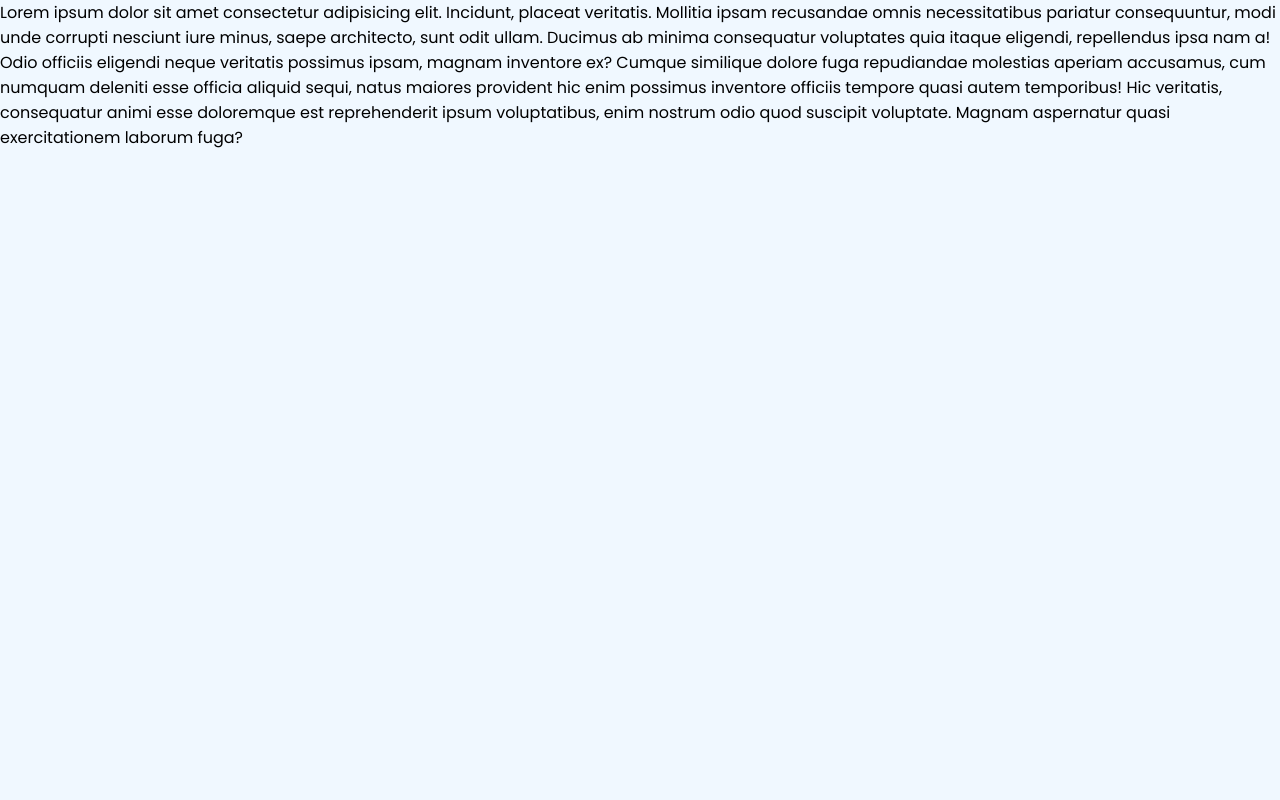
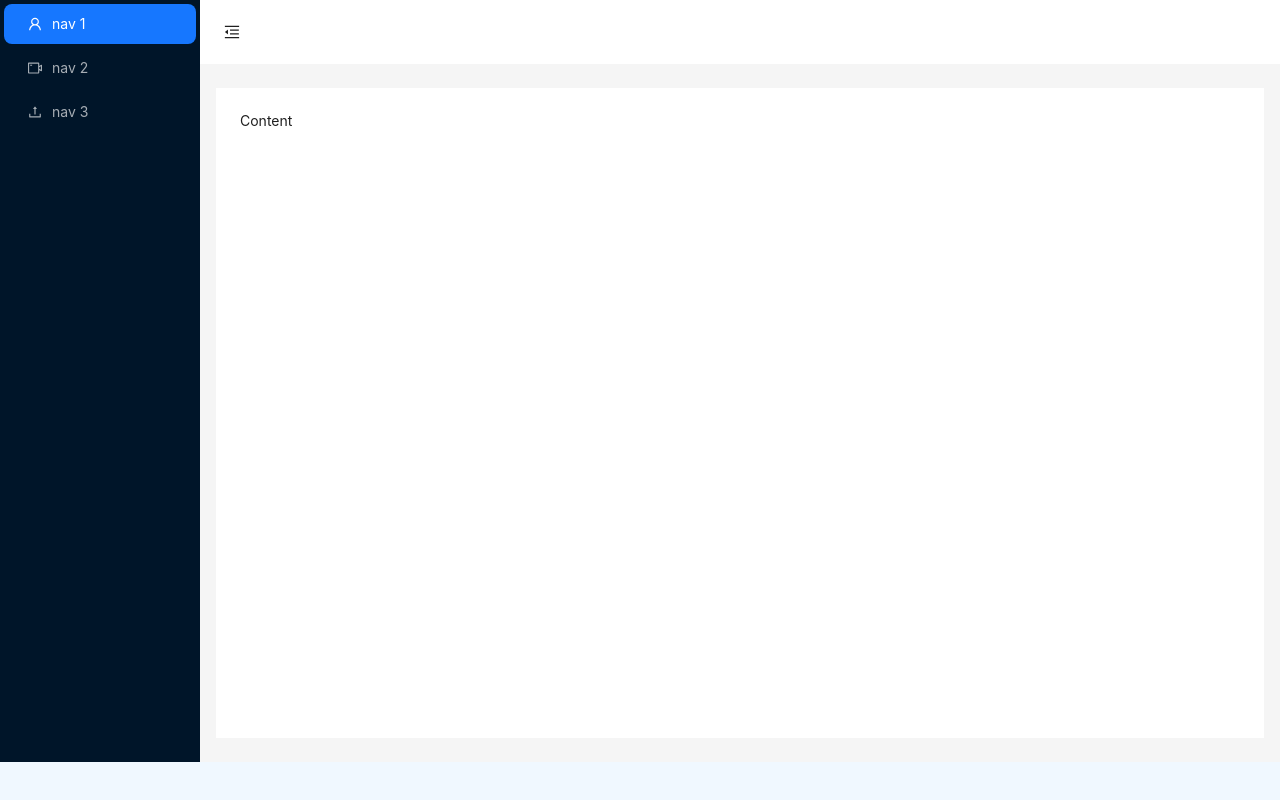
Before and after one commit to Rahmarulloh/brees, a React (Create React App) app: page / in a window 1280 px wide. Built offline with nearby package versions, Linux system fonts and the light colour scheme.

Commit message:
layout added

```diff
--- a/package.json
+++ b/package.json
@@ -3,6 +3,7 @@
   "version": "0.1.0",
   "private": true,
   "dependencies": {
+    "@ant-design/icons": "^5.2.6",
     "@testing-library/jest-dom": "^5.17.0",
     "@testing-library/react": "^13.4.0",
     "@testing-library/user-event": "^13.5.0",
@@ -10,6 +11,7 @@
     "@types/node": "^16.18.58",
     "@types/react": "^18.2.28",
     "@types/react-dom": "^18.2.13",
+    "antd": "^5.10.0",
     "react": "^18.2.0",
     "react-dom": "^18.2.0",
     "react-scripts": "5.0.1",
--- a/src/App.tsx
+++ b/src/App.tsx
@@ -1,23 +1,11 @@
 import React from "react";
 import "./App.css";
+import LayoutComponent from "./components/Layout";
 
 function App() {
   return (
     <div className="App">
-      <p>
-        Lorem ipsum dolor sit amet consectetur adipisicing elit. Incidunt,
-        placeat veritatis. Mollitia ipsam recusandae omnis necessitatibus
-        pariatur consequuntur, modi unde corrupti nesciunt iure minus, saepe
-        architecto, sunt odit ullam. Ducimus ab minima consequatur voluptates
-        quia itaque eligendi, repellendus ipsa nam a! Odio officiis eligendi
-        neque veritatis possimus ipsam, magnam inventore ex? Cumque similique
-        dolore fuga repudiandae molestias aperiam accusamus, cum numquam
-        deleniti esse officia aliquid sequi, natus maiores provident hic enim
-        possimus inventore officiis tempore quasi autem temporibus! Hic
-        veritatis, consequatur animi esse doloremque est reprehenderit ipsum
-        voluptatibus, enim nostrum odio quod suscipit voluptate. Magnam
-        aspernatur quasi exercitationem laborum fuga?
-      </p>
+      <LayoutComponent />
     </div>
   );
 }
--- /dev/null
+++ b/src/components/Layout.tsx
@@ -0,0 +1,74 @@
+import React, { useState } from "react";
+import {
+  MenuFoldOutlined,
+  MenuUnfoldOutlined,
+  UploadOutlined,
+  UserOutlined,
+  VideoCameraOutlined,
+} from "@ant-design/icons";
+import { Layout, Menu, Button, theme } from "antd";
+
+const { Header, Sider, Content } = Layout;
+
+const LayoutComponent: React.FC = () => {
+  const [collapsed, setCollapsed] = useState(false);
+  const {
+    token: { colorBgContainer },
+  } = theme.useToken();
+
+  return (
+    <Layout>
+      <Sider trigger={null} collapsible collapsed={collapsed}>
+        <div className="demo-logo-vertical" />
+        <Menu
+          theme="dark"
+          mode="inline"
+          defaultSelectedKeys={["1"]}
+          items={[
+            {
+              key: "1",
+              icon: <UserOutlined />,
+              label: "nav 1",
+            },
+            {
+              key: "2",
+              icon: <VideoCameraOutlined />,
+              label: "nav 2",
+            },
+            {
+              key: "3",
+              icon: <UploadOutlined />,
+              label: "nav 3",
+            },
+          ]}
+        />
+      </Sider>
+      <Layout>
+        <Header style={{ padding: 0, background: colorBgContainer }}>
+          <Button
+            type="text"
+            icon={collapsed ? <MenuUnfoldOutlined /> : <MenuFoldOutlined />}
+            onClick={() => setCollapsed(!collapsed)}
+            style={{
+              fontSize: "16px",
+              width: 64,
+              height: 64,
+            }}
+          />
+        </Header>
+        <Content
+          style={{
+            margin: "24px 16px",
+            padding: 24,
+            minHeight: 650,
+            background: colorBgContainer,
+          }}
+        >
+          Content
+        </Content>
+      </Layout>
+    </Layout>
+  );
+};
+
+export default LayoutComponent;
```
Also changed, not shown: 2 other files (tests, documents, lock files or other folders).
